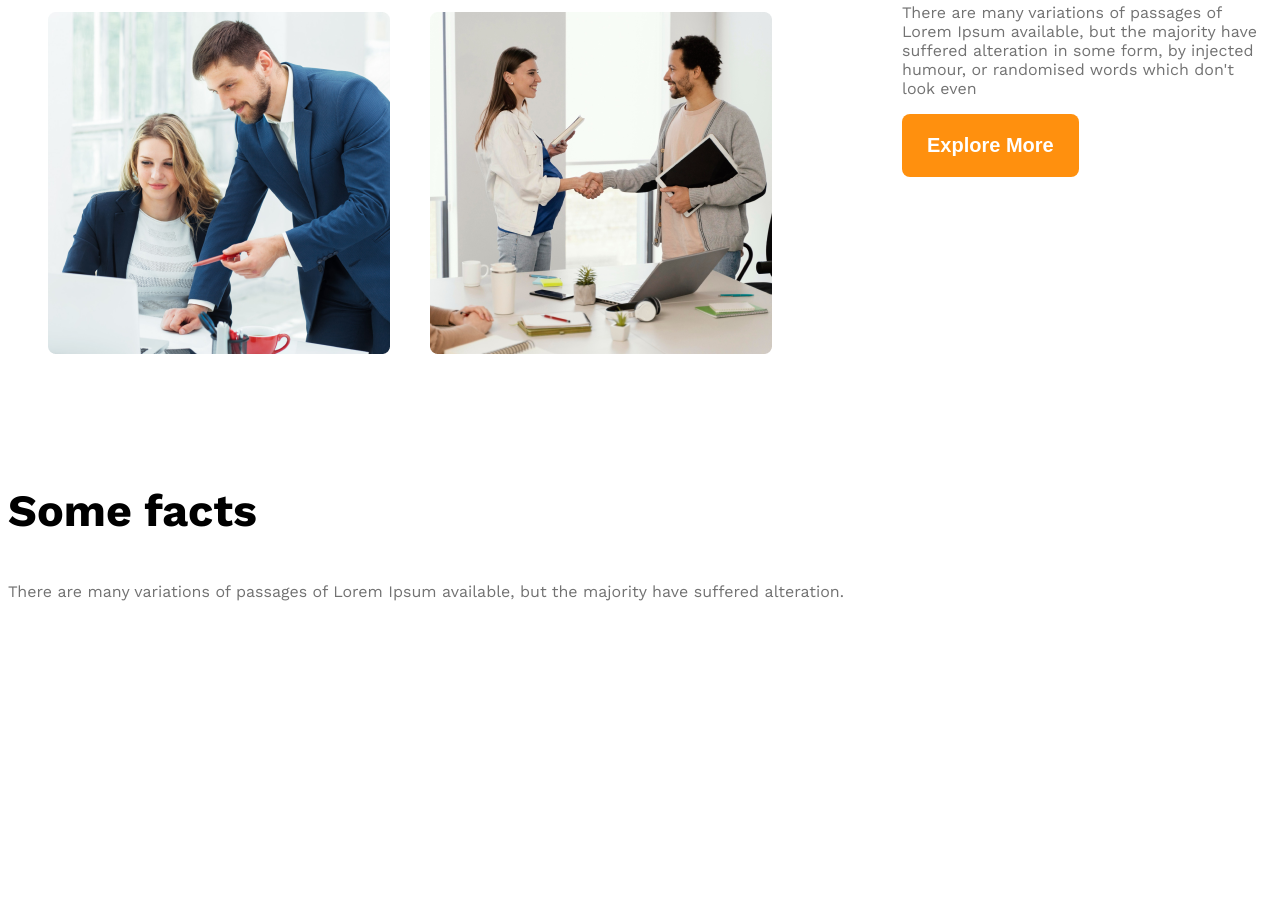
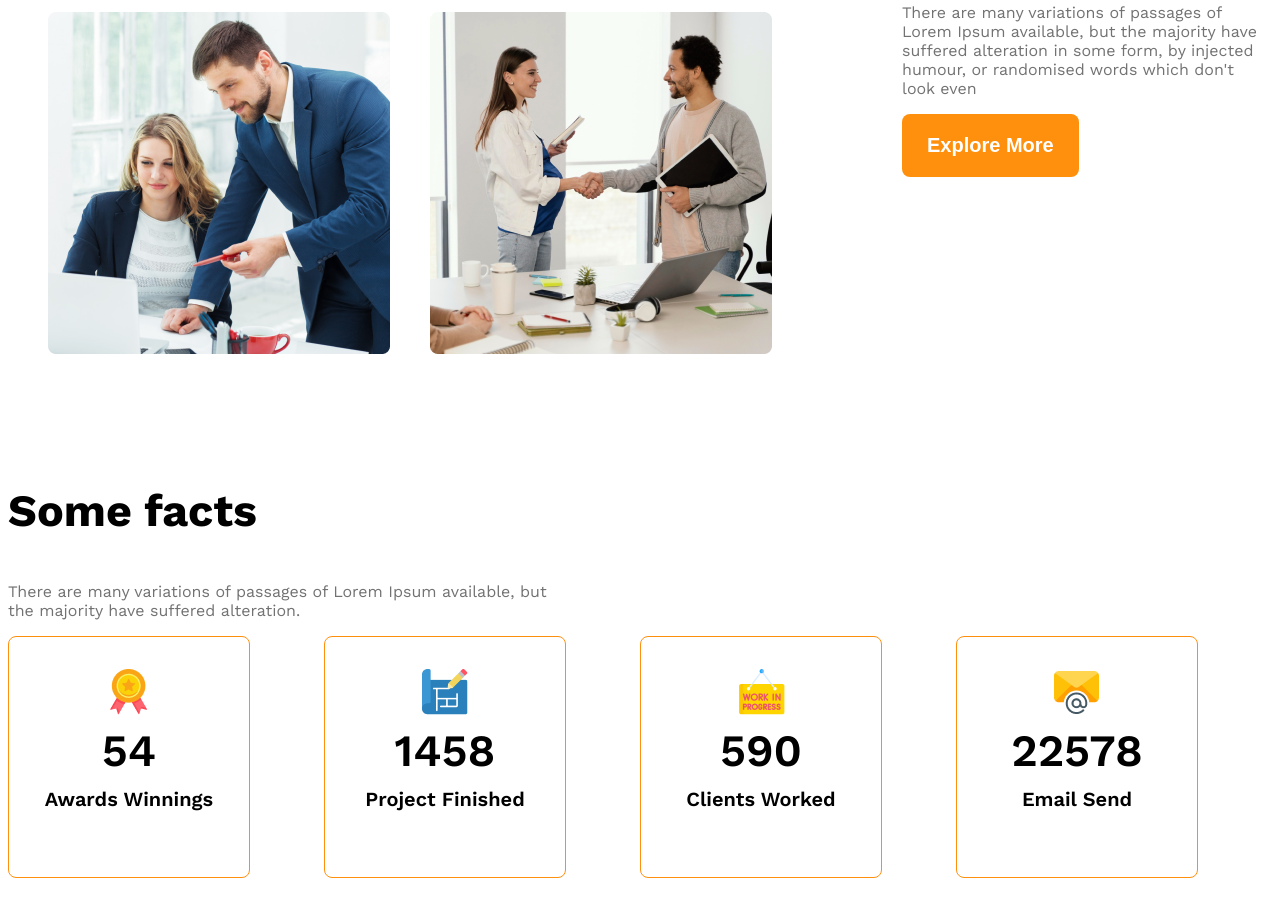
Before and after one commit to nijhum3432/G3-Architect-website, a plain HTML site: page index.html in a window 1280 px wide. Shown: the part 1684-2600 px from the top of the page. Before the commit the page ends 2574 px from the top, so only its background shows below. Drawn offline with nearby package versions, Linux system fonts and the light colour scheme.

Commit message:
added some icones

```diff
--- a/index.html
+++ b/index.html
@@ -73,28 +73,39 @@
         <!-- features will enjoy -->
         <section>
             <h3 class="section-title">Some facts</h3>
-            <p class="text-light-grey">There are many variations of passages of Lorem Ipsum available, but the majority
+            <p class="text-light-grey fact-description">There are many variations of passages of Lorem Ipsum available,
+                but the majority
                 have suffered alteration.</p>
             <div class="facts-container">
-                <div class="fact">
-                    <img src="" alt="" class="fact-icon">
-                    <h4 class="fact-number"></h4>
-                    <h5 class="fact-name"></h5>
+
+                <div class="fact-card display-flex">
+                    <div>
+                        <img src="images/icons/ribon.png" alt="" class="fact-icon">
+                        <h4 class="fact-number">54</h4>
+                        <h5 class="fact-name">Awards Winnings</h5>
+                    </div>
                 </div>
-                <div class="fact">
-                    <img src="" alt="" class="fact-icon">
-                    <h4 class="fact-number"></h4>
-                    <h5 class="fact-name"></h5>
+
+                <div class="fact-card display-flex">
+                    <div>
+                        <img src="images/icons/projects.png" alt="" class="fact-icon">
+                        <h4 class="fact-number">1458</h4>
+                        <h5 class="fact-name">Project Finished</h5>
+                    </div>
                 </div>
-                <div class="fact">
-                    <img src="" alt="" class="fact-icon">
-                    <h4 class="fact-number"></h4>
-                    <h5 class="fact-name"></h5>
+                <div class="fact-card display-flex">
+                    <div>
+                        <img src="images/icons/customers.png" alt="" class="fact-icon">
+                        <h4 class="fact-number">590</h4>
+                        <h5 class="fact-name">Clients Worked</h5>
+                    </div>
                 </div>
-                <div class="fact">
-                    <img src="" alt="" class="fact-icon">
-                    <h4 class="fact-number"></h4>
-                    <h5 class="fact-name"></h5>
+                <div class="fact-card display-flex">
+                    <div>
+                        <img src="images/icons/email.png" alt="" class="fact-icon">
+                        <h4 class="fact-number">22578</h4>
+                        <h5 class="fact-name">Email Send</h5>
+                    </div>
                 </div>
 
             </div>
--- a/styles/architect.css
+++ b/styles/architect.css
@@ -131,6 +131,41 @@
     font-weight: 500;
 }
 
+/* some facts related styles */
+
+.facts-container {
+    display: grid;
+    grid-template-columns: repeat(4, 1fr);
+}
+
+.fact-card {
+    border: 1px solid #FF900E;
+    width: 240px;
+    height: 240px;
+    border-radius: 8px;
+    align-items: center;
+    justify-content: center;
+    text-align: center;
+}
+
+.fact-number {
+    font-size: 2.8rem;
+    font-weight: 600;
+    margin-top: 5px;
+    margin-bottom: 10px;
+}
+
+
+.fact-name {
+    font-size: 1.25rem;
+    font-weight: 600;
+    margin-top: 7px;
+}
+
+.fact-description {
+    max-width: 540px;
+}
+
 /* responsive media query */
 
 @media screen and (max-width:576px) {
```
